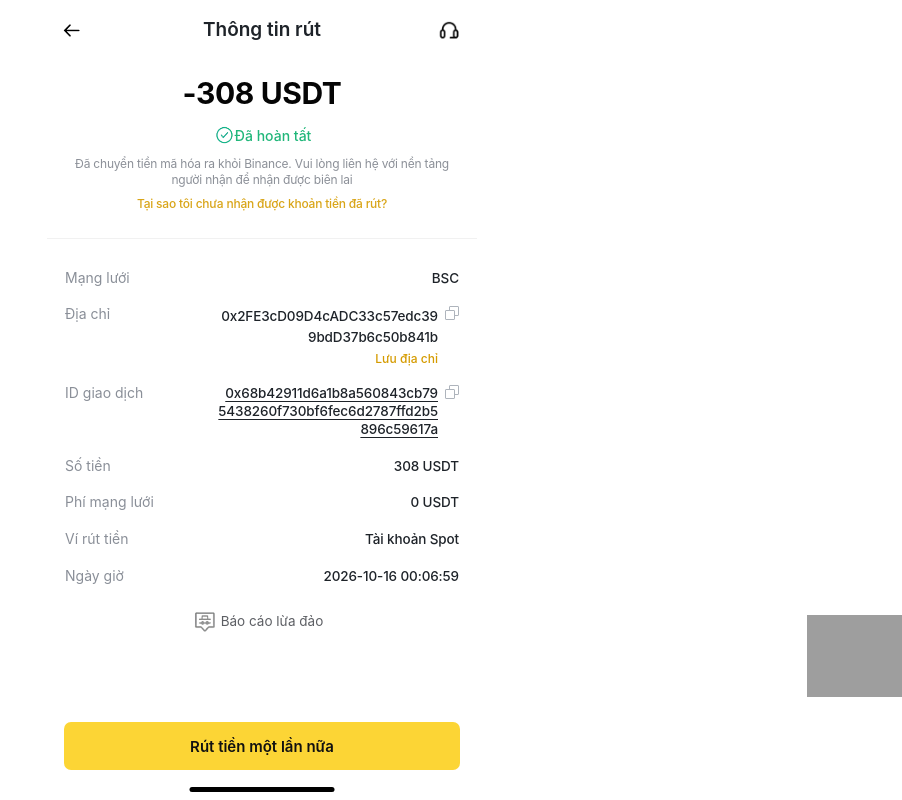
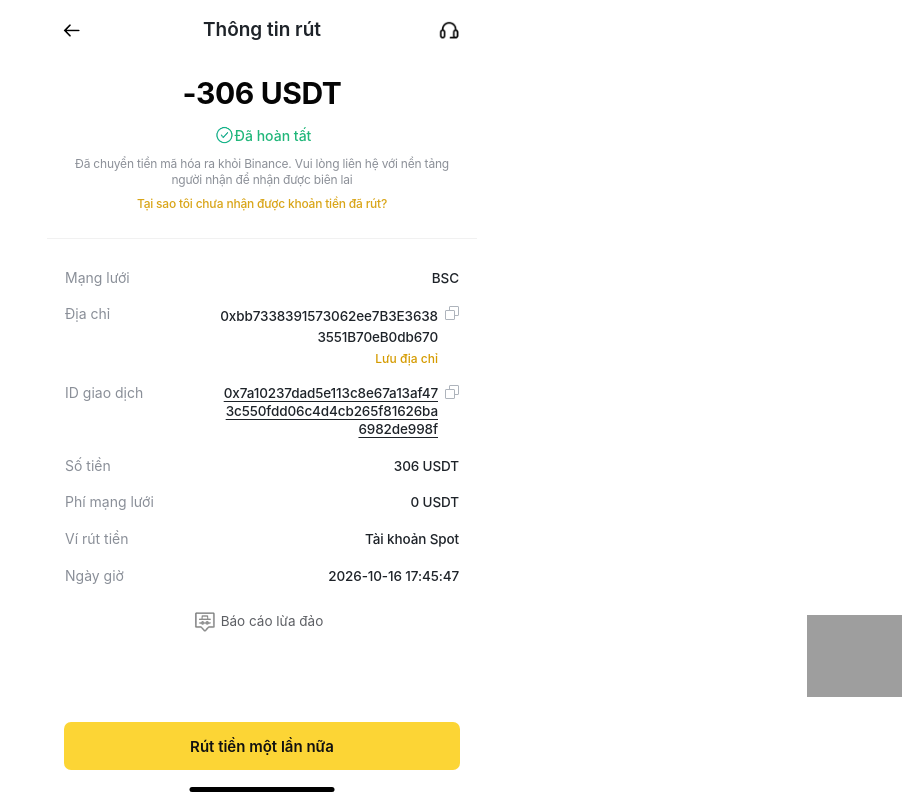
Before and after one commit to tallonagency2-ui/binance, a React app: page withdraw-money2.html in a window 1280 px wide. Shown: the whole page, without its empty margins (378-1280 px from the left). Built offline with nearby package versions, Linux system fonts and the light colour scheme; grey boxes are pictures that could not be loaded.

Commit message:
Update withdraw-money2.html

```diff
--- a/withdraw-money2.html
+++ b/withdraw-money2.html
@@ -50,7 +50,7 @@
     </header>
 
     <section class="summary">
-      <div class="amount">-308 USDT</div>
+      <div class="amount">-306 USDT</div>
 
      <div class="status">
   <img src="img/images/check-success.png"
@@ -82,7 +82,7 @@
     <div class="detail-value">
       <div class="value-stack">
         <strong class="break-text">
-          0x2FE3cD09D4cADC33c57edc399bdD37b6c50b841b
+          0xbb7338391573062ee7B3E36383551B70eB0db670
         </strong>
         <em class="save-address">Lưu địa chỉ</em>
       </div>
@@ -96,7 +96,7 @@
 
   <div class="detail-value">
     <strong class="break-text txid-text">
-      0x68b42911d6a1b8a560843cb795438260f730bf6fec6d2787ffd2b5896c59617a
+      0x7a10237dad5e113c8e67a13af473c550fdd06c4d4cb265f81626ba6982de998f
     </strong>
 
     <i class="copy-icon"></i>
@@ -105,7 +105,7 @@
 
   <div class="detail-row">
     <span>Số tiền</span>
-    <strong>308 USDT</strong>
+    <strong>306 USDT</strong>
   </div>
 
   <div class="detail-row">
@@ -120,7 +120,7 @@
 
   <div class="detail-row">
     <span>Ngày giờ</span>
-    <strong>2026-10-16 00:06:59 </strong>
+    <strong>2026-10-16 17:45:47 </strong>
   </div>
 </section>
 
```
